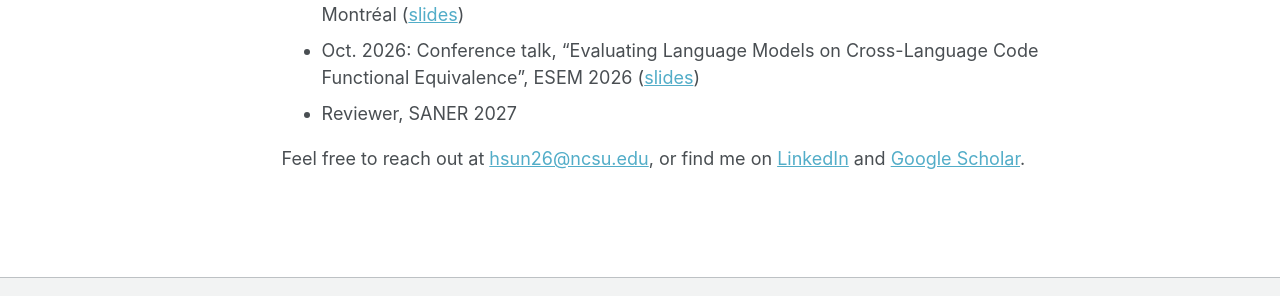
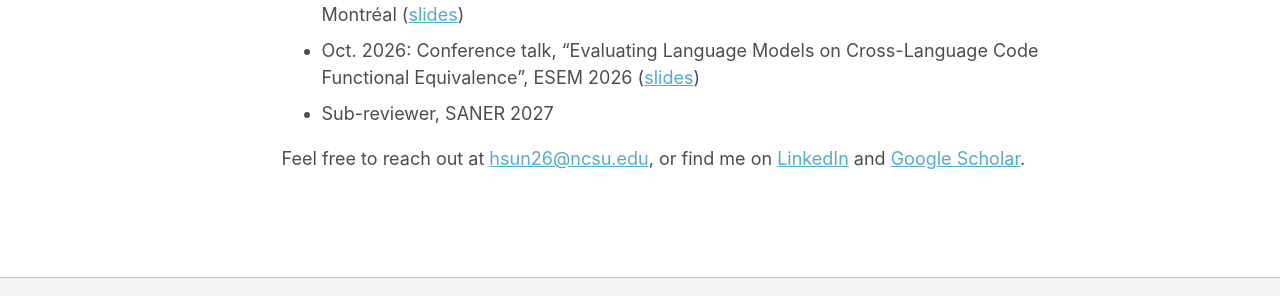
Before and after one commit to Sunhui26yeah/Sunhui26yeah.github.io, a Jekyll site: the page built from _pages/about.md, in a window 1280 px wide and 1182 px high. Shown: the part 794-1090 px from the top of the window. Built offline with Jekyll 4.4.1, drawn with Linux system fonts in a browser that asks for light colours; a style sheet for code colours, icons or effects is not loaded.

Commit message:
Change SANER 2027 service entry to sub-reviewer
Co-Authored-By: Claude Opus 5.5 <noreply@anthropic.com>

```diff
--- a/_pages/about.md
+++ b/_pages/about.md
@@ -21,6 +21,6 @@ Talks & Service
 ======
 * Nov. 2026: Guest lecture, "Beyond Execution: Behavioral Pitfalls, Empirical Insights, and Industrial Deployment of Reliable Coding Agents", AIOps course, Polytechnique Montréal ([slides](https://drive.google.com/file/d/1EKl9a_LKeV4ZxX1C402EughRXGuEWzUo/view?usp=sharing))
 * Oct. 2026: Conference talk, "Evaluating Language Models on Cross-Language Code Functional Equivalence", ESEM 2026 ([slides](https://drive.google.com/file/d/1KNtEMP91WHhpD737GMlsnsGAI6dgVjYk/view?usp=share_link))
-* Reviewer, SANER 2027
+* Sub-reviewer, SANER 2027
 
 Feel free to reach out at [hsun26@ncsu.edu](mailto:hsun26@ncsu.edu), or find me on [LinkedIn](https://www.linkedin.com/in/huisun2022/) and [Google Scholar](https://scholar.google.com/citations?user=Bto0WEoAAAAJ&hl=en&oi=ao).
```
Also changed, not shown: _pages/cv.md (+1 -1 lines).
